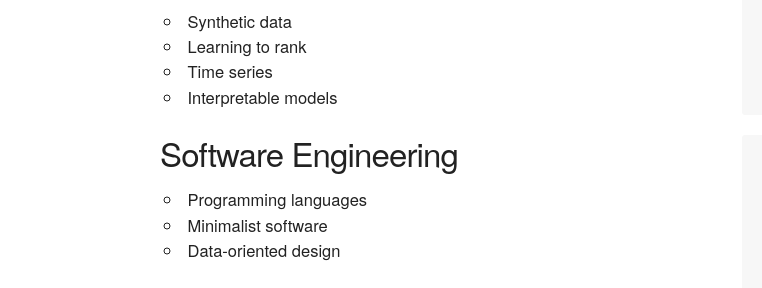
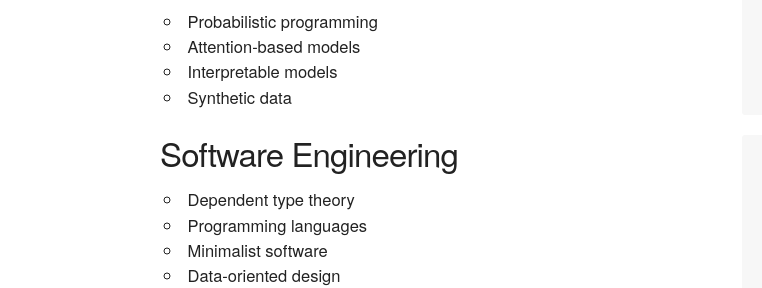
Before and after one commit to maxadamski/maxadamski.github.io, a website: page index.html in a window 1280 px wide. Shown: the part 471-759 px from the top of the page, 0-762 px from the left. Drawn offline with nearby package versions, Linux system fonts and the light colour scheme; a web font is replaced by a local one.

Commit message:
update interests :P

```diff
--- a/index.html
+++ b/index.html
@@ -6,13 +6,14 @@
 <h3>Interests</h3>
 <h4>Machine Learning</h4>
 <ul>
+<li>Probabilistic programming</li>
+<li>Attention-based models</li>
+<li>Interpretable models</li>
 <li>Synthetic data</li>
-<li>Learning to rank</li>
-<li>Time series</li>
-<li>Interpretable models</li>
 </ul>
 <h4>Software Engineering</h4>
 <ul>
+<li>Dependent type theory</li>
 <li>Programming languages</li>
 <li>Minimalist software</li>
 <li>Data-oriented design</li>
```
Also changed, not shown: posts/main.md (+4 -3 lines).
